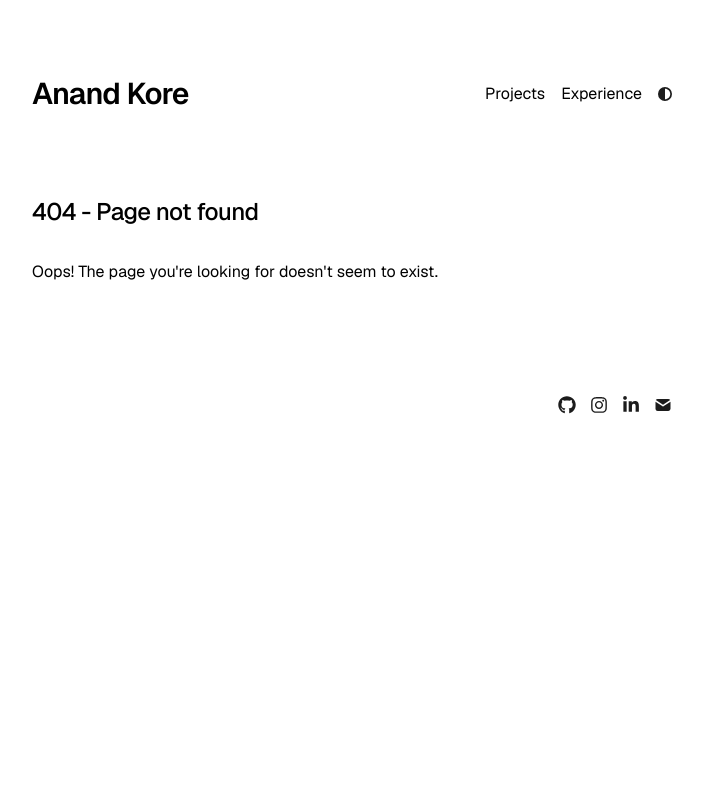
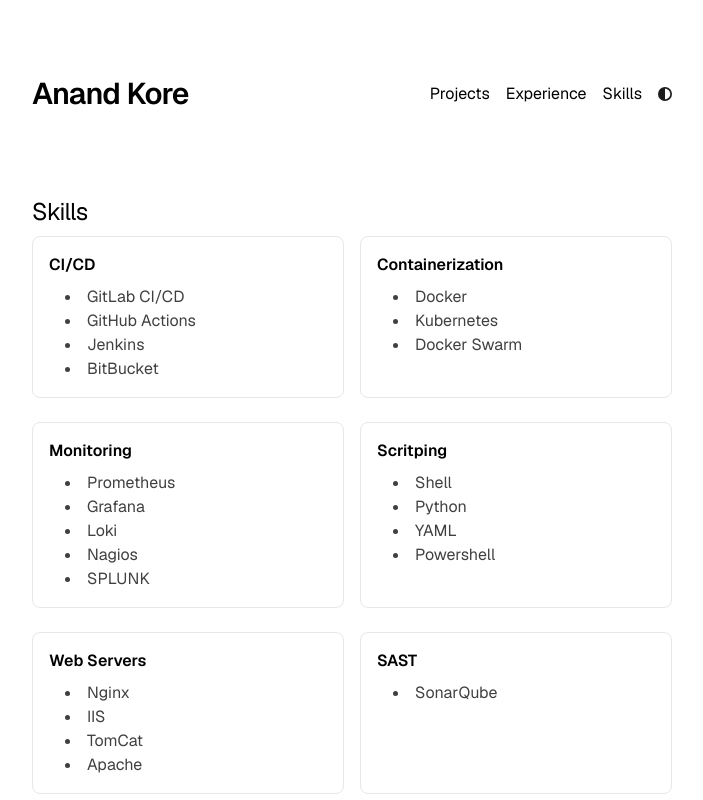
Before and after one commit to TheOneOh1/akore-devops, a Next.js app: page /static-pages/skills in a window 1280 px wide. Before the commit this address had no page. Shown: the top 800 px of the page, without its empty margins (288-991 px from the left). Built offline with nearby package versions, Linux system fonts and the light colour scheme.

Commit message:
skills added I hope

```diff
--- a/app/components/nav.tsx
+++ b/app/components/nav.tsx
@@ -6,6 +6,7 @@ const navItems = {
   // "/blog": { name: "Blog" },
   "/projects": { name: "Projects" },
   "/experience": { name: "Experience" },
+  "/skills": { name: "Skills" },
 };
 
 export function Navbar() {
--- a/app/experience/page.tsx
+++ b/app/experience/page.tsx
@@ -158,7 +158,7 @@ export default function experience() {
                   <li key={i}>{line}</li>
                 ))}
               </ul> */}
-            <div className="text-neutral-600 dark:text-neutral-400 tabular-nums text">
+            <div className="text-neutral-600 dark:text-neutral-300 tabular-nums text">
               {project.description.map((line, i) => (
                 <p key={i}>{line}</p>
               ))}
--- /dev/null
+++ b/app/skills/page.tsx
@@ -0,0 +1,30 @@
+import React from "react";
+import type { Metadata } from "next";
+import { skills } from "./skills-data";
+
+export const metadata: Metadata = {
+  title: "Skills",
+  description: "My Skills",
+};
+
+export default function Skills() {
+  return (
+    <section>
+      <h1 className="mb-2 text-2xl font-small tracking-tight">Skills</h1>
+      <div className="grid grid-cols-1 md:grid-cols-2 gap-4">
+        {skills.map((category, index) => (
+          <div key={index} className="border p-4 rounded-lg mb-2">
+            <h2 className="text-l font-semibold">{category.category}</h2>
+            <ul className="list-disc list-inside ml-4 mt-2 space-y">
+              {category.skills.map((skill, skillIndex) => (
+                <li key={skillIndex} className="text-neutral-700 dark:text-neutral-300">
+                  {skill}
+                </li>
+              ))}
+            </ul>
+          </div>
+        ))}
+      </div>
+    </section>
+  );
+}
--- /dev/null
+++ b/app/skills/skills-data.tsx
@@ -0,0 +1,32 @@
+export interface SkillCategory {
+    category: string;
+    skills: string[];
+  }
+
+  export const skills: SkillCategory[] = [
+    {
+      category: "CI/CD",
+      skills: ["GitLab CI/CD", "GitHub Actions", "Jenkins", "BitBucket"],
+    },
+    {
+      category: "Containerization",
+      skills: ["Docker", "Kubernetes", "Docker Swarm"],
+    },
+    {
+      category: "Monitoring",
+      skills: ["Prometheus", "Grafana", "Loki", "Nagios", "SPLUNK"],
+    },
+    {
+      category: "Scritping",
+      skills: ["Shell", "Python", "YAML", "Powershell"],
+    },
+    {
+      category: "Web Servers",
+      skills: ["Nginx", "IIS", "TomCat", "Apache"],
+    },
+    {
+      category: "SAST",
+      skills: ["SonarQube"],
+    },
+    // Add more categories and skills as needed
+  ];
```
Also changed, not shown: tsconfig.json (+15 -3 lines).
